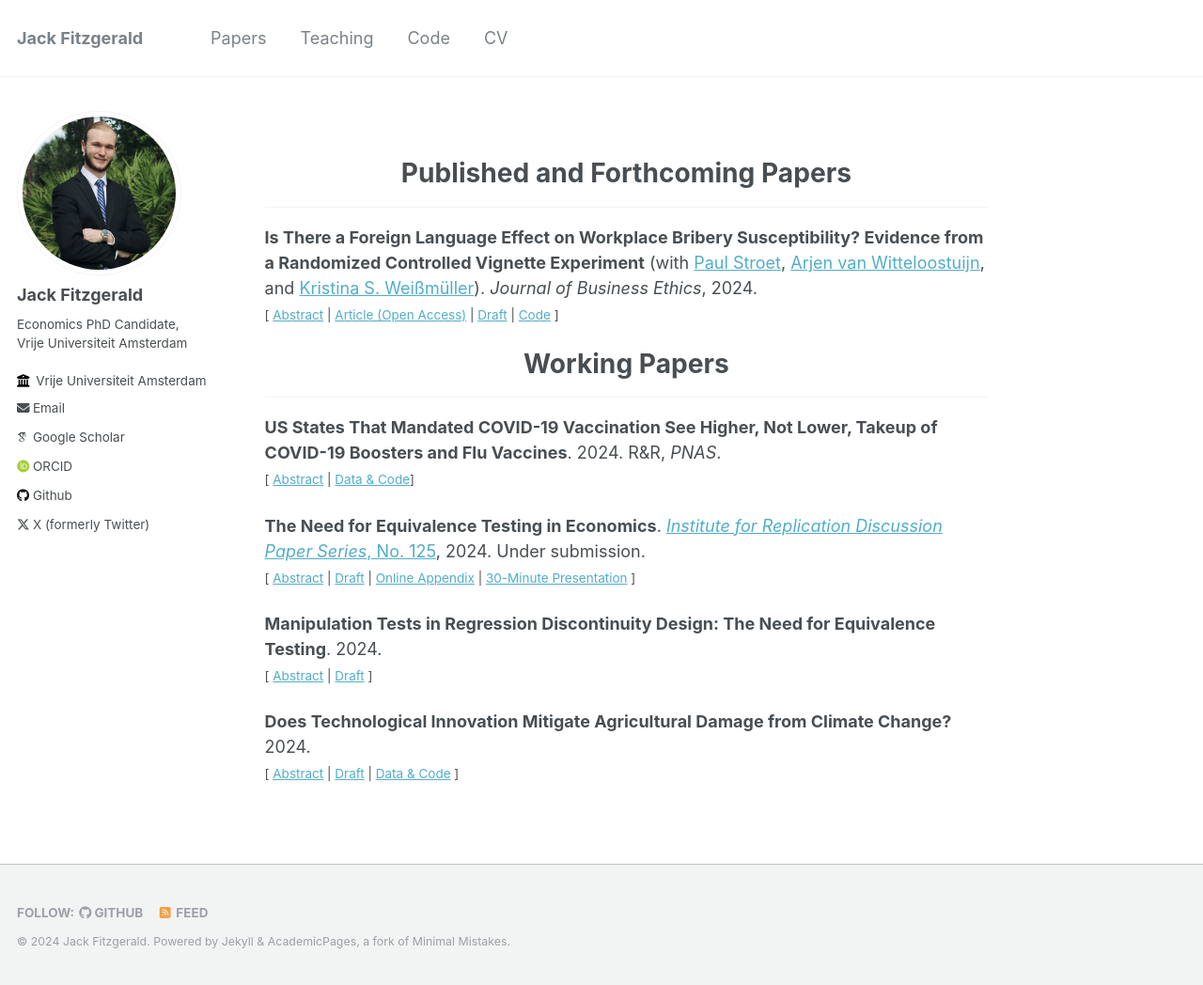
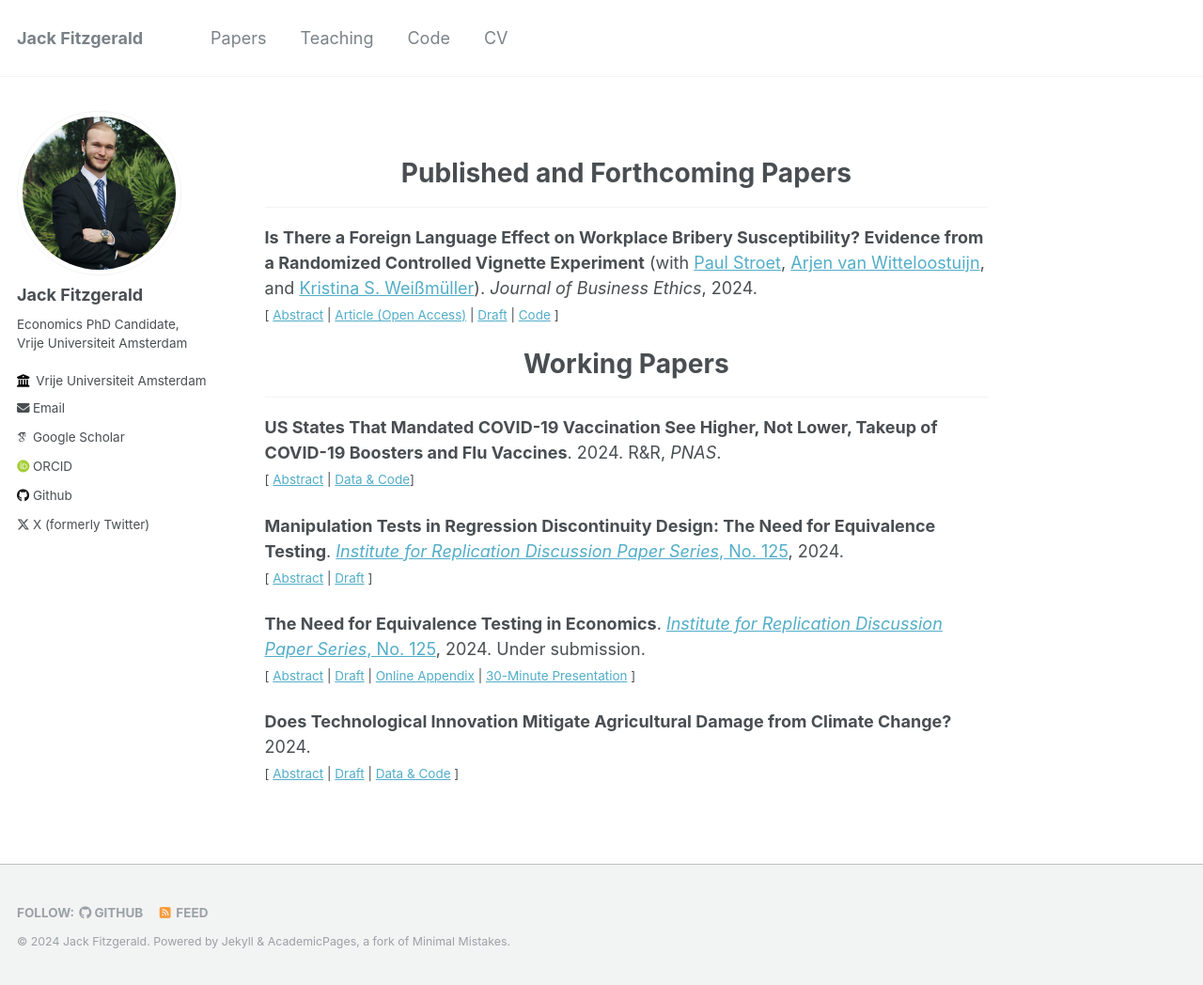
Before and after one commit to jack-fitzgerald/jack-fitzgerald.github.io, a Jekyll site: the page built from _pages/papers.md, in a window 1280 px wide and 1048 px high. Shown: the whole window at 94% size. Built offline with Jekyll 4.4.1, drawn with Linux system fonts in a browser that asks for light colours; some web fonts are replaced.

Commit message:
Update papers.md

```diff
--- a/_pages/papers.md
+++ b/_pages/papers.md
@@ -30,21 +30,21 @@ Rains & Richards (2024, <i>PNAS</i>) find that compared to US states that instit
 
 </small><br><br/></div>
 
+**Manipulation Tests in Regression Discontinuity Design: The Need for Equivalence Testing**. [<i>Institute for Replication Discussion Paper Series</i>, No. 125](https://hdl.handle.net/10419/300277), 2024. <br/>
+<small>[ <a href="#/" onclick="visib('rdd-equiv')">Abstract</a> | [Draft](https://jack-fitzgerald.github.io/files/RDD_Equivalence.pdf) ] </small>
+
+<div id="rdd-equiv" style="display: none; text-align: justify; line-height: 1.2" ><small>
+
+Researchers utilizing regression discontinuity design (RDD) commonly test for running variable (RV) manipulation around a cutoff, but incorrectly assert that insignificant manipulation test statistics are evidence of negligible manipulation. I introduce simple frequentist equivalence testing procedures that can provide statistically significant evidence that RV manipulation around a cutoff is practically equivalent to zero. I then demonstrate the necessity of these procedures, leveraging replication data from 36 RDD publications to conduct 45 equivalence-based RV manipulation tests. Over 44% of RV density discontinuities at the cutoff can not be significantly bounded beneath a 50% upward jump. Bounding equivalence-based manipulation test failure rates beneath 5% requires arguing that a 350% upward density jump is practically equivalent to zero. Meta-analytic estimates reveal that average RV manipulation around the cutoff is equivalent to a 26% upward density jump. These results imply that many published RDD estimates may be confounded by discontinuities in potential outcomes due to RV manipulation that remains undetectable by existing tests. I provide research guidelines and commands in Stata and R to help researchers conduct more credible equivalence-based manipulation testing in future RDD research.
+
+</small><br><br/></div>
+
 **The Need for Equivalence Testing in Economics**. [<i>Institute for Replication Discussion Paper Series</i>, No. 125](https://hdl.handle.net/10419/296190), 2024. Under submission. <br/>
 <small>[ <a href="#/" onclick="visib('equiv-test')">Abstract</a> | [Draft](https://jack-fitzgerald.github.io/files/The_Need_for_Equivalence_Testing_in_Economics.pdf) | [Online Appendix](https://jack-fitzgerald.github.io/files/The_Need_for_Equivalence_Testing_in_Economics_Online_Appendix.pdf) | [30-Minute Presentation](https://youtu.be/ltkuhpcH9mA) ] </small>
 
 <div id="equiv-test" style="display: none; text-align: justify; line-height: 1.2" ><small>
 
 Equivalence testing methods can provide statistically significant evidence that relationships are practically equal to zero. I demonstrate their necessity in a systematic reproduction of estimates defending 135 null claims made in 81 articles from top economics journals. 37-63% of these estimates cannot be significantly bounded beneath benchmark effect sizes. Though prediction platform data reveals that researchers find these equivalence testing 'failure rates' to be unacceptable, researchers actually expect unacceptably high failure rates, accurately predicting that failure rates exceed acceptable thresholds by around 23 percentage points. To obtain failure rates that researchers deem acceptable, one must contend that over 75% of published effect sizes in economics are practically equivalent to zero, implying that Type II error rates are likely quite high throughout economics. This paper provides economists with empirical justification, guidelines, and commands in Stata and R for conducting credible equivalence testing in future research.
-
-</small><br><br/></div>
-
-**Manipulation Tests in Regression Discontinuity Design: The Need for Equivalence Testing**. 2024. <br/>
-<small>[ <a href="#/" onclick="visib('rdd-equiv')">Abstract</a> | [Draft](https://jack-fitzgerald.github.io/files/RDD_Equivalence.pdf) ] </small>
-
-<div id="rdd-equiv" style="display: none; text-align: justify; line-height: 1.2" ><small>
-
-Researchers utilizing regression discontinuity design (RDD) commonly test for running variable (RV) manipulation around a cutoff, but incorrectly assert that insignificant manipulation test statistics are evidence of negligible manipulation. I introduce simple frequentist equivalence testing procedures that can provide statistically significant evidence that RV manipulation around a cutoff is practically equivalent to zero. I then demonstrate the necessity of these procedures, leveraging replication data from 36 RDD publications to conduct 45 equivalence-based RV manipulation tests. Over 44% of RV density discontinuities at the cutoff can not be significantly bounded beneath a 50% upward jump. Bounding equivalence-based manipulation test failure rates beneath 5% requires arguing that a 350% upward density jump is practically equivalent to zero. Meta-analytic estimates reveal that average RV manipulation around the cutoff is equivalent to a 26% upward density jump. These results imply that many published RDD estimates may be confounded by discontinuities in potential outcomes due to RV manipulation that remains undetectable by existing tests. I provide research guidelines and commands in Stata and R to help researchers conduct more credible equivalence-based manipulation testing in future RDD research.
 
 </small><br><br/></div>
 
```
